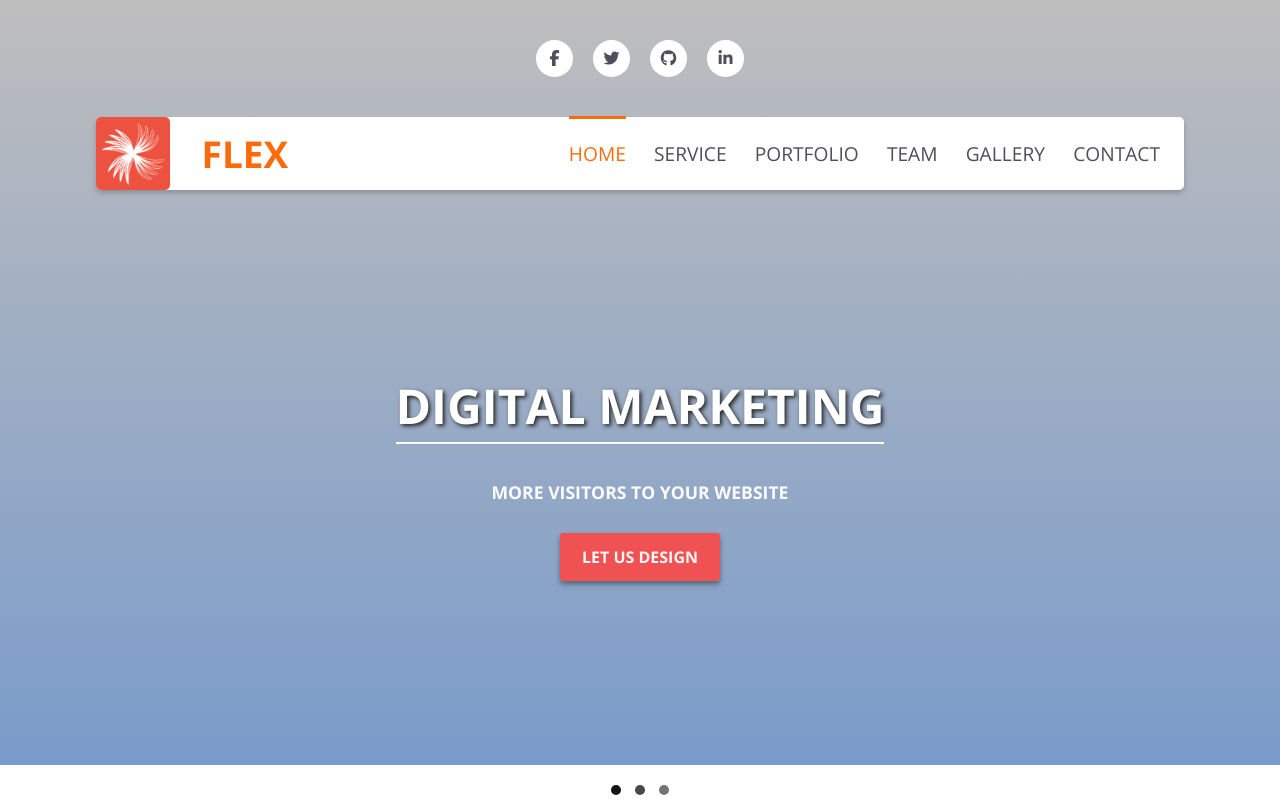
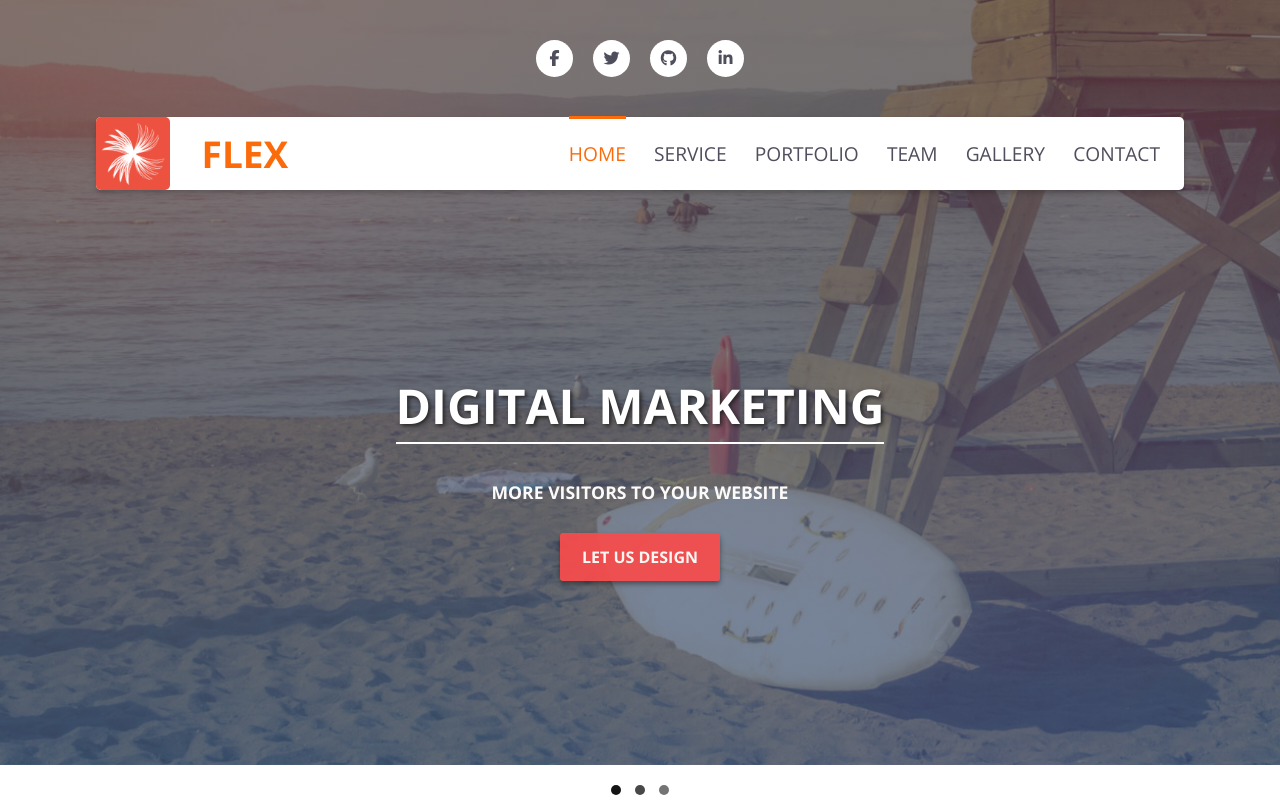
Before and after one commit to Bitopan987/Assignment-Checkpoint-2, a plain HTML site: page index.html in a window 1280 px wide. Shown: the top 800 px of the page. Drawn offline with nearby package versions, Linux system fonts and the light colour scheme.

Commit message:
Added Proper Path to Header-Background

```diff
--- a/assets/stylesheet/style.css
+++ b/assets/stylesheet/style.css
@@ -61,8 +61,8 @@ a {
 
 .header {
   text-align: center;
-  background: linear-gradient(to top, #4171b4b3, #a3a2a2b3),
-    url(/AC-STYLE-checkpoint-2/assets/media/banner.jpg);
+  background: linear-gradient(to top, #3d567cb3, #4b4646b3),
+    url(../media/banner.jpg);
   background-repeat: no-repeat;
   background-size: cover;
   padding: 1rem 0 11.5rem 0;
--- a/index.html
+++ b/index.html
@@ -29,14 +29,14 @@
             <img src="./assets/media/logo.png" alt="logo" />
             <span>FLEX</span>
           </div>
-          <div class="header-nav">
+          <nav class="header-nav">
             <a id="active-link" href="#">Home</a>
             <a href="#">service</a>
             <a href="#">portfolio</a>
             <a href="#">team</a>
             <a href="./gallery.html">gallery</a>
             <a href="#">contact</a>
-          </div>
+          </nav>
         </div>
         <h1 class="heading">digital marketing</h1>
         <h3 class="subtitle-text">more visitors to your website</h3>
```
